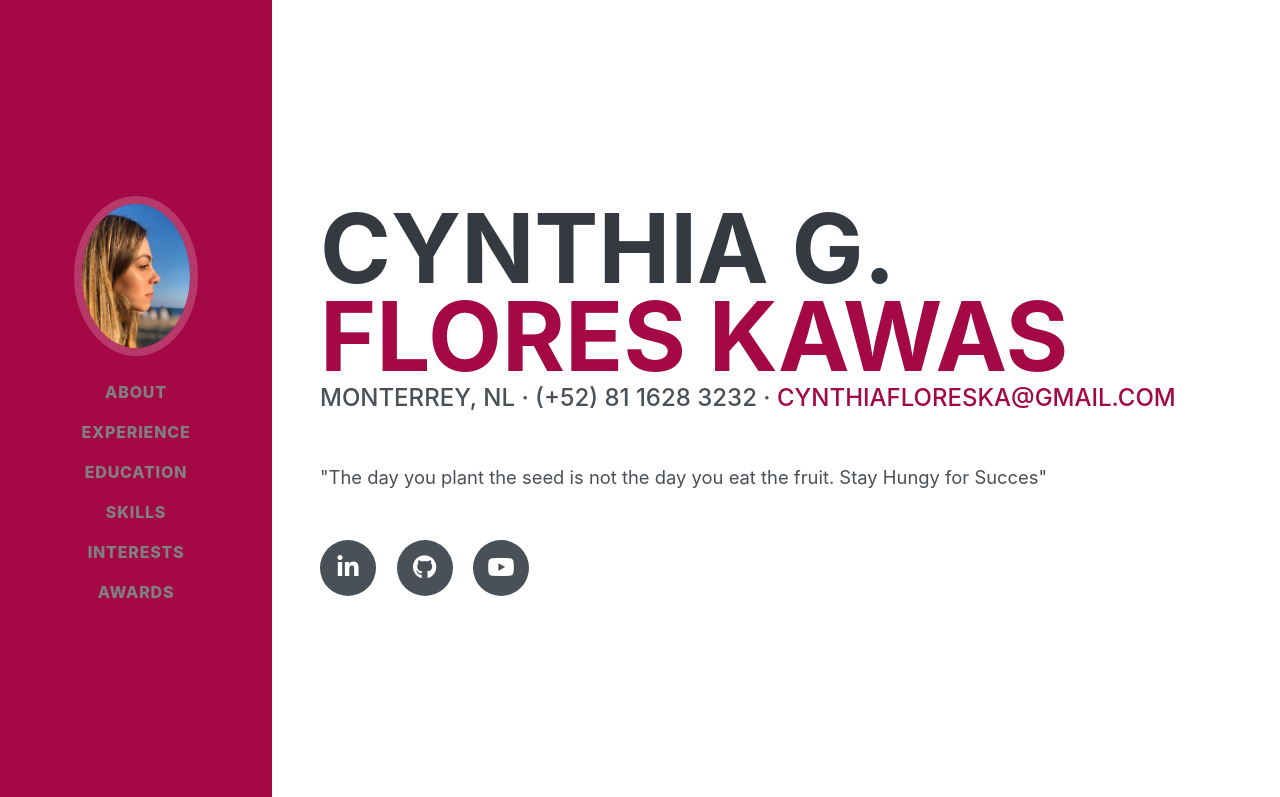
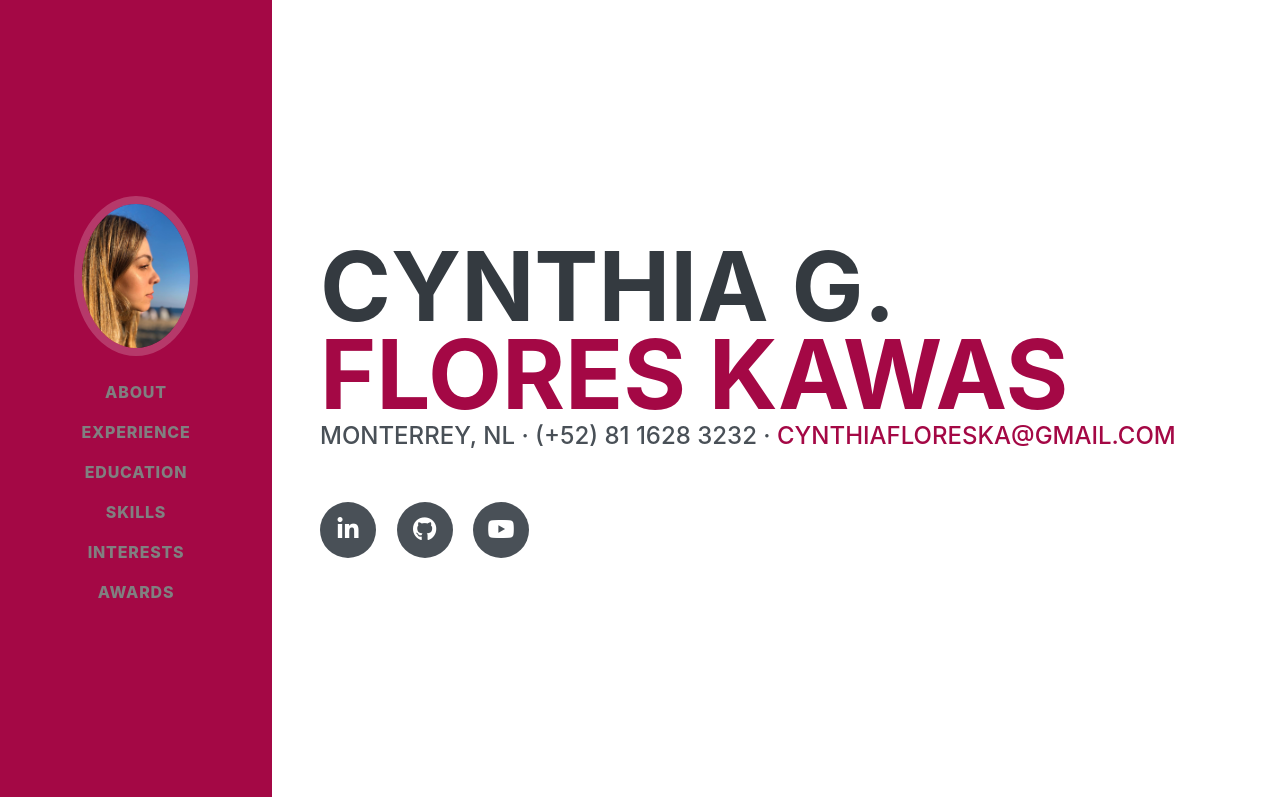
Before and after one commit to Cynthiafloreska/Curriculum, a plain HTML site: page index.html in a window 1280 px wide. Shown: the top 797 px of the page. Drawn offline with Linux system fonts and the light colour scheme; a web font is replaced by a local one.

Commit message:
Update index.html

```diff
--- a/index.html
+++ b/index.html
@@ -8,7 +8,7 @@
   <meta name="description" content="">
   <meta name="author" content="">
 
-  <title>I Love You!</title>
+  <title>Cynthia Flores</title>
 
   <!-- Bootstrap core CSS -->
   <link href="vendor/bootstrap/css/bootstrap.min.css" rel="stylesheet">
@@ -69,7 +69,7 @@
         <div class="subheading mb-5">Monterrey, NL · (+52) 81 1628 3232 ·
           <a href="mailto:cynthiafloreska@gmail.com">cynthiafloreska@gmail.com</a>
         </div>
-        <p class="lead mb-5">"The day you plant the seed is not the day you eat the fruit. Stay Hungy for Succes" </p>
+        <p class="lead mb-5"> </p>
         <div class="social-icons">
           <a href="https://mx.linkedin.com/in/cynthia-flores-kawas-8a119216a">
             <i class="fab fa-linkedin-in"></i>
```
